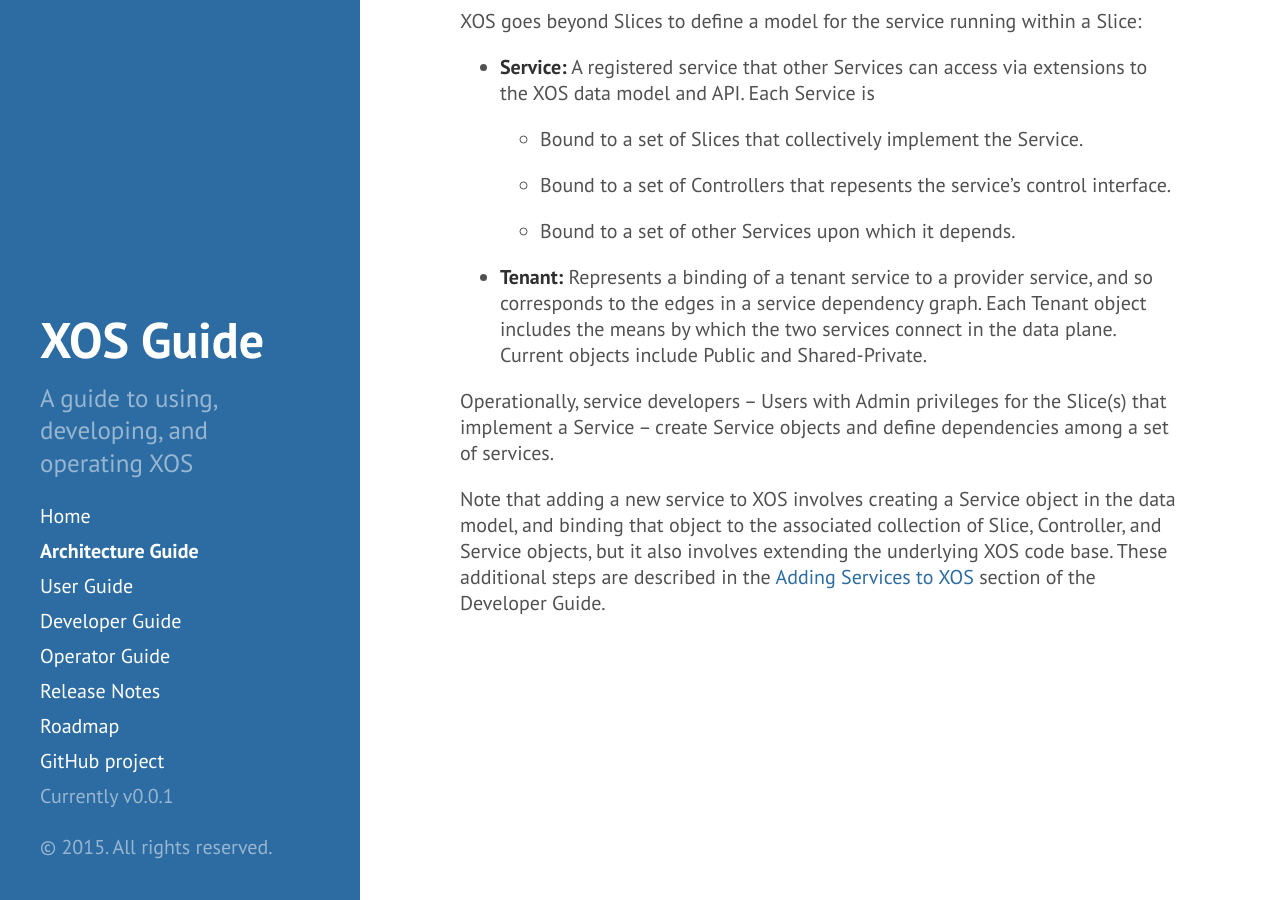
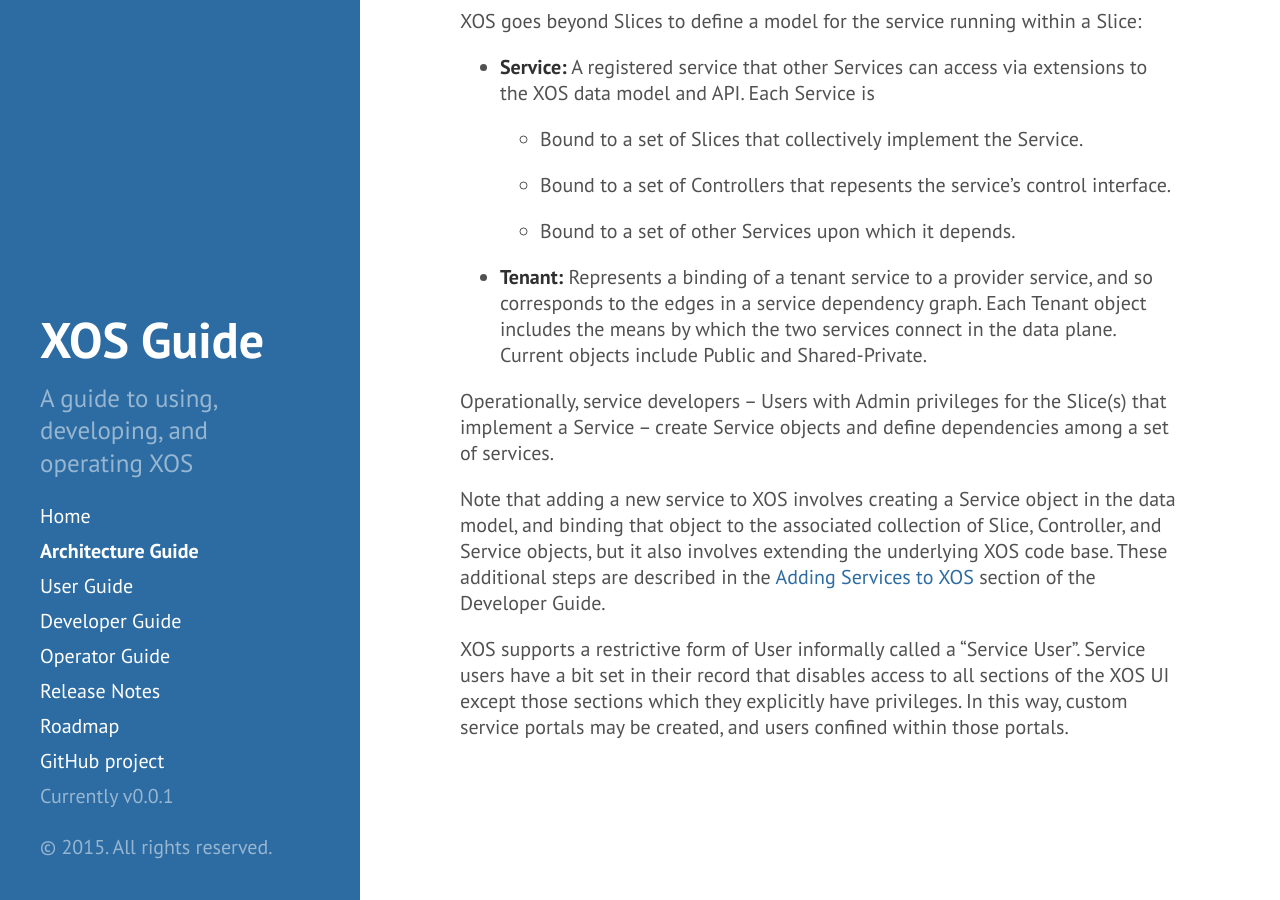
Before and after one commit to open-cloud/open-cloud.github.io.old, a Jekyll site: the page built from 0_overview.md, in a window 1280 px wide and 900 px high, scrolled down 10508 px. Built offline with Jekyll 4.4.1, drawn with Linux system fonts in a browser that asks for light colours; Markdown is read by kramdown in place of the engine named in the settings.

Commit message:
added blurb about service users

```diff
--- a/0_overview.md
+++ b/0_overview.md
@@ -470,3 +470,9 @@ involves extending the underlying XOS code base. These additional
 steps are described in the
 [Adding Services to XOS](../2_developer/#adding-services) section of the
 Developer Guide.
+
+XOS supports a restrictive form of User informally called a "Service
+User". Service users have a bit set in their record that disables access to all
+sections of the XOS UI except those sections which they explicitly have
+privileges. In this way, custom service portals may be created, and users
+confined within those portals.
```
